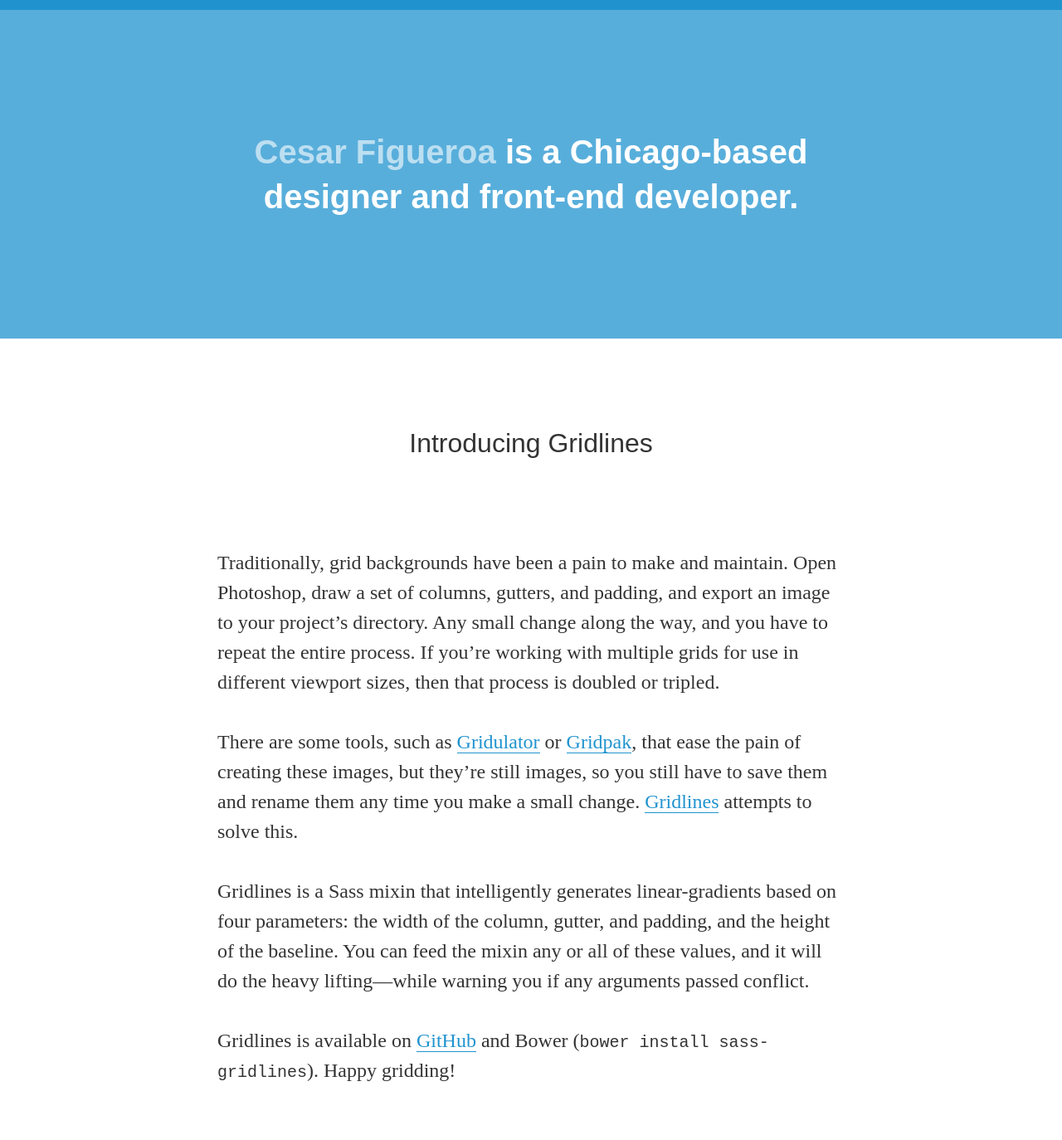
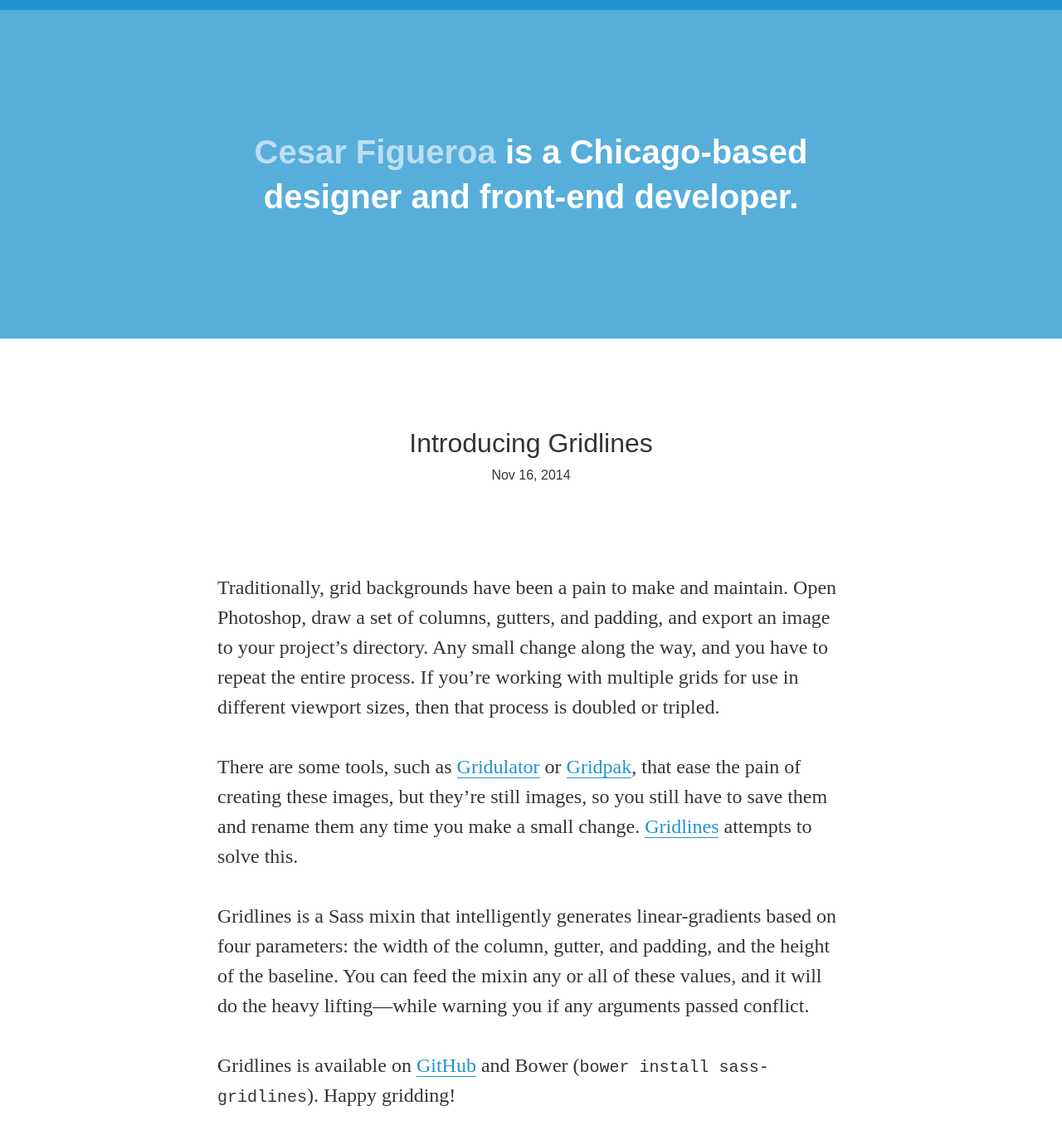
Before and after one commit to cesarfigueroa/cesarfigueroa.github.io, a Jekyll site: the page built from _posts/2014-11-16-introducing-sass-gridlines.md, in a window 1280 px wide. Shown: the whole page at 83% size. Built offline with Jekyll 4.4.1, drawn with Linux system fonts in a browser that asks for light colours; Markdown is read by kramdown in place of the engine named in the settings; comment, search, counter and statistics services are not loaded; before the commit the page ends 1344 px from its top, so only the background shows below that.

Commit message:
Add date to posts

```diff
--- a/_layouts/post.html
+++ b/_layouts/post.html
@@ -15,7 +15,10 @@
 
     <main role="main">
       <article class="post">
-        <h2>{{ page.title }}</h2>
+        <div class="post-header">
+          <h2>{{ page.title }}</h2>
+          <time pubdate class="post-date">{{ page.date | date: '%b %e, %Y' }}</time>
+        </div>
 
         {{ content }}
       </article>
--- a/assets/stylesheets/components/_typography.scss
+++ b/assets/stylesheets/components/_typography.scss
@@ -42,8 +42,8 @@
   font-weight: 500;
 }
 
-article h2:first-of-type,
-section h2:first-of-type {
+section h2:first-of-type,
+.post-header {
   margin: 54px 0;
   text-align: center;
 }
--- a/assets/stylesheets/modules/_post.scss
+++ b/assets/stylesheets/modules/_post.scss
@@ -1,6 +1,11 @@
 .post {
   margin: 0 auto;
   max-width: columns(4, true);
+}
+
+.post-date {
+  display: block;
+  font: 1em 'franklin-gothic-urw', sans-serif;
 }
 
 // Post List
--- a/assets/stylesheets/viewports/_tablet.scss
+++ b/assets/stylesheets/viewports/_tablet.scss
@@ -7,3 +7,4 @@
 // Modules
 
 @import 'tablet/modules/gallery';
+@import 'tablet/modules/post';
--- a/assets/stylesheets/viewports/tablet/components/_typography.scss
+++ b/assets/stylesheets/viewports/tablet/components/_typography.scss
@@ -8,8 +8,8 @@
   line-height: line-height-for(2em);
 }
 
-article h2:first-of-type,
-section h2:first-of-type {
+section h2:first-of-type,
+.post-header {
   margin: 108px 0;
 }
 
--- /dev/null
+++ b/assets/stylesheets/viewports/tablet/modules/_post.scss
@@ -0,0 +1,3 @@
+.post-date {
+  margin-top: ($width-gutter / 3);
+}
```
